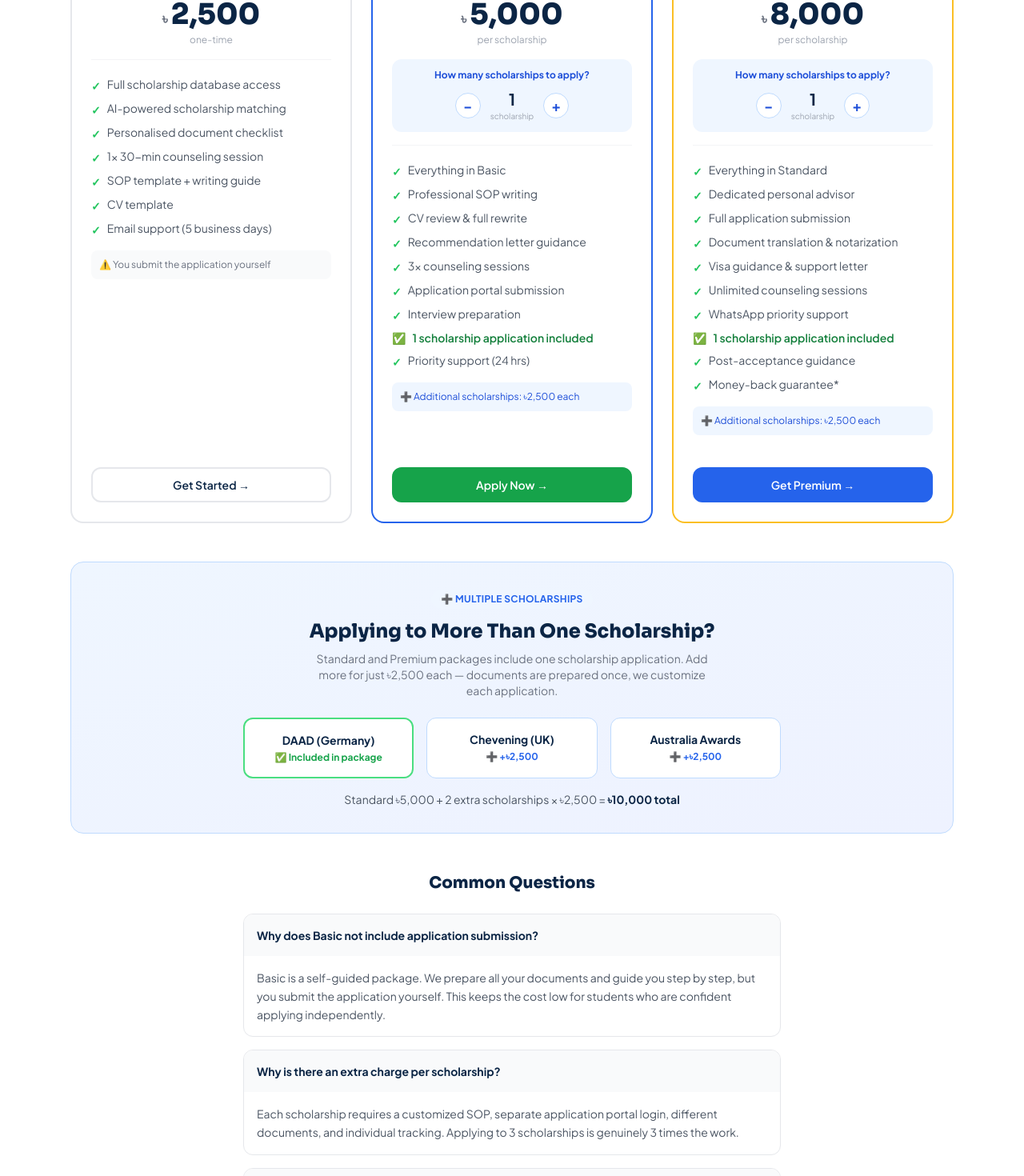
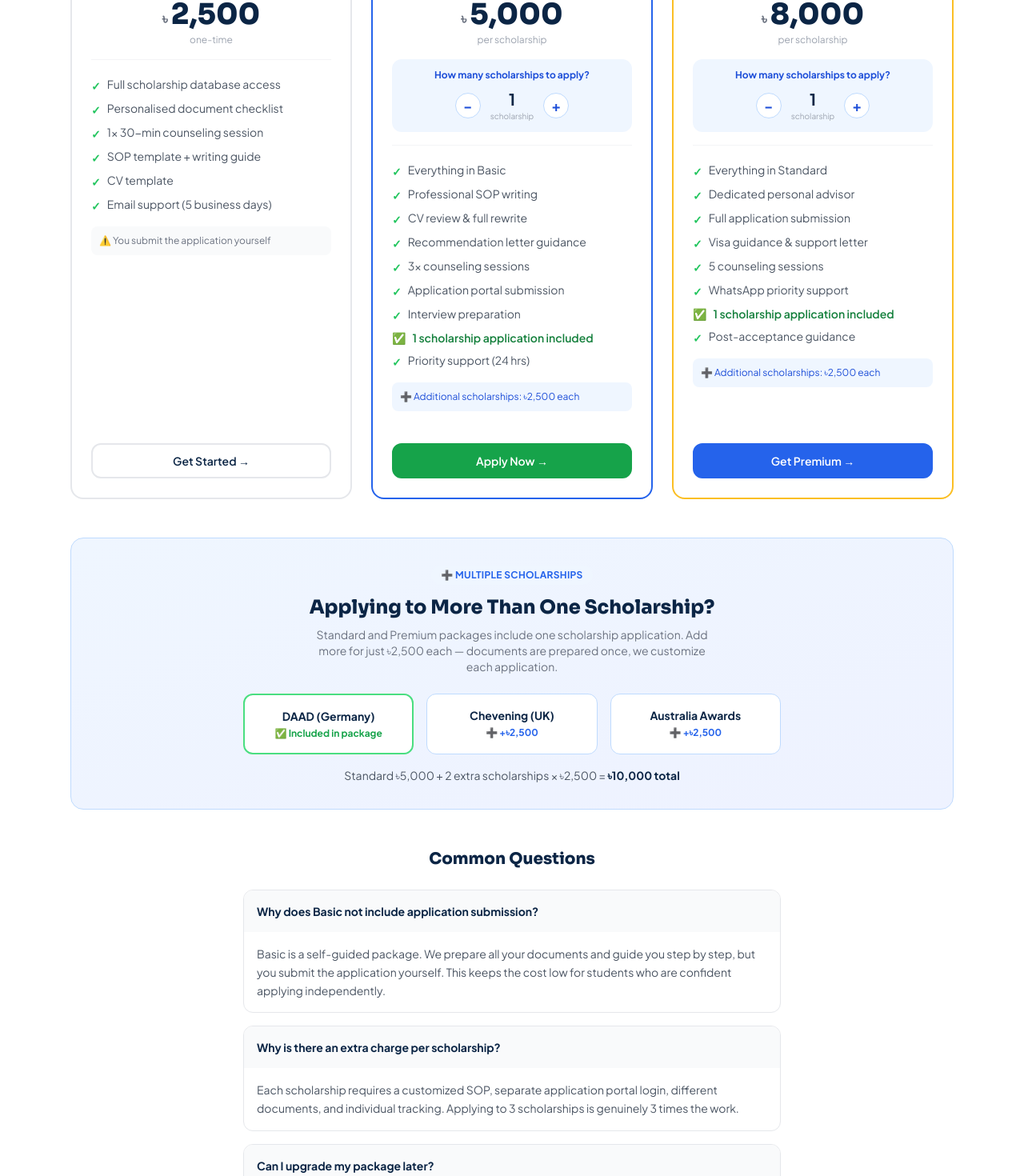
Before and after one commit to shajidhossain626-cell/Schoolar-path-Bd-Front-end, a React (Vite) app: page /services in a window 1280 px wide. Shown: the part 680-2150 px from the top of the page at 80% size. Built offline with nearby package versions, Linux system fonts and the light colour scheme; no server answers.

Commit message:
fix services price

```diff
--- a/src/pages/ServicesPage.jsx
+++ b/src/pages/ServicesPage.jsx
@@ -12,7 +12,7 @@ const PACKAGES = [
     tagColor: 'bg-gray-100 text-gray-600',
     features: [
       'Full scholarship database access',
-      'AI-powered scholarship matching',
+
       'Personalised document checklist',
       '1× 30-min counseling session',
       'SOP template + writing guide',
@@ -25,7 +25,7 @@ const PACKAGES = [
     href: '/intake.html?package=basic',
   },
   {
-    id: 'standard', icon: '🚀', name: 'Standard', price: '5,000', period: 'per scholarship',
+    id: 'standard', icon: '🚀', name: 'Standard', price: '7,500', period: 'per scholarship',
     color: 'border-blue-600',
     badge: '⭐ Most Popular',
     badgeColor: 'bg-blue-600 text-white',
@@ -50,7 +50,7 @@ const PACKAGES = [
     href: '/intake.html?package=standard',
   },
   {
-    id: 'premium', icon: '👑', name: 'Premium', price: '8,000', period: 'per scholarship',
+    id: 'premium', icon: '👑', name: 'Premium', price: '10,000', period: 'per scholarship',
     color: 'border-amber-400',
     badge: '👑 Best Service',
     badgeColor: 'bg-amber-500 text-white',
@@ -61,13 +61,12 @@ const PACKAGES = [
       'Everything in Standard',
       'Dedicated personal advisor',
       'Full application submission',
-      'Document translation & notarization',
       'Visa guidance & support letter',
-      'Unlimited counseling sessions',
+      '5 counseling sessions',
       'WhatsApp priority support',
       '✅ 1 scholarship application included',
       'Post-acceptance guidance',
-      'Money-back guarantee*',
+
     ],
     extra: true,
     note: '➕ Additional scholarships: ৳2,500 each',
@@ -227,7 +226,7 @@ export default function ServicesPage() {
             { q: 'Why does Basic not include application submission?', a: 'Basic is a self-guided package. We prepare all your documents and guide you step by step, but you submit the application yourself. This keeps the cost low for students who are confident applying independently.' },
             { q: 'Why is there an extra charge per scholarship?', a: 'Each scholarship requires a customized SOP, separate application portal login, different documents, and individual tracking. Applying to 3 scholarships is genuinely 3 times the work.' },
             { q: 'Can I upgrade my package later?', a: 'Yes! Contact us on WhatsApp and we will upgrade your package at any time. You only pay the difference.' },
-            { q: 'What if I am rejected?', a: 'Premium package includes a money-back guarantee. Standard and Basic do not, but we work hard to maximize your chances with professional applications.' },
+
           ].map((item, i) => (
             <div key={i} className="mb-4 border border-gray-200 rounded-xl overflow-hidden">
               <div className="p-4 font-bold text-sm text-navy-800 bg-gray-50">{item.q}</div>
```
